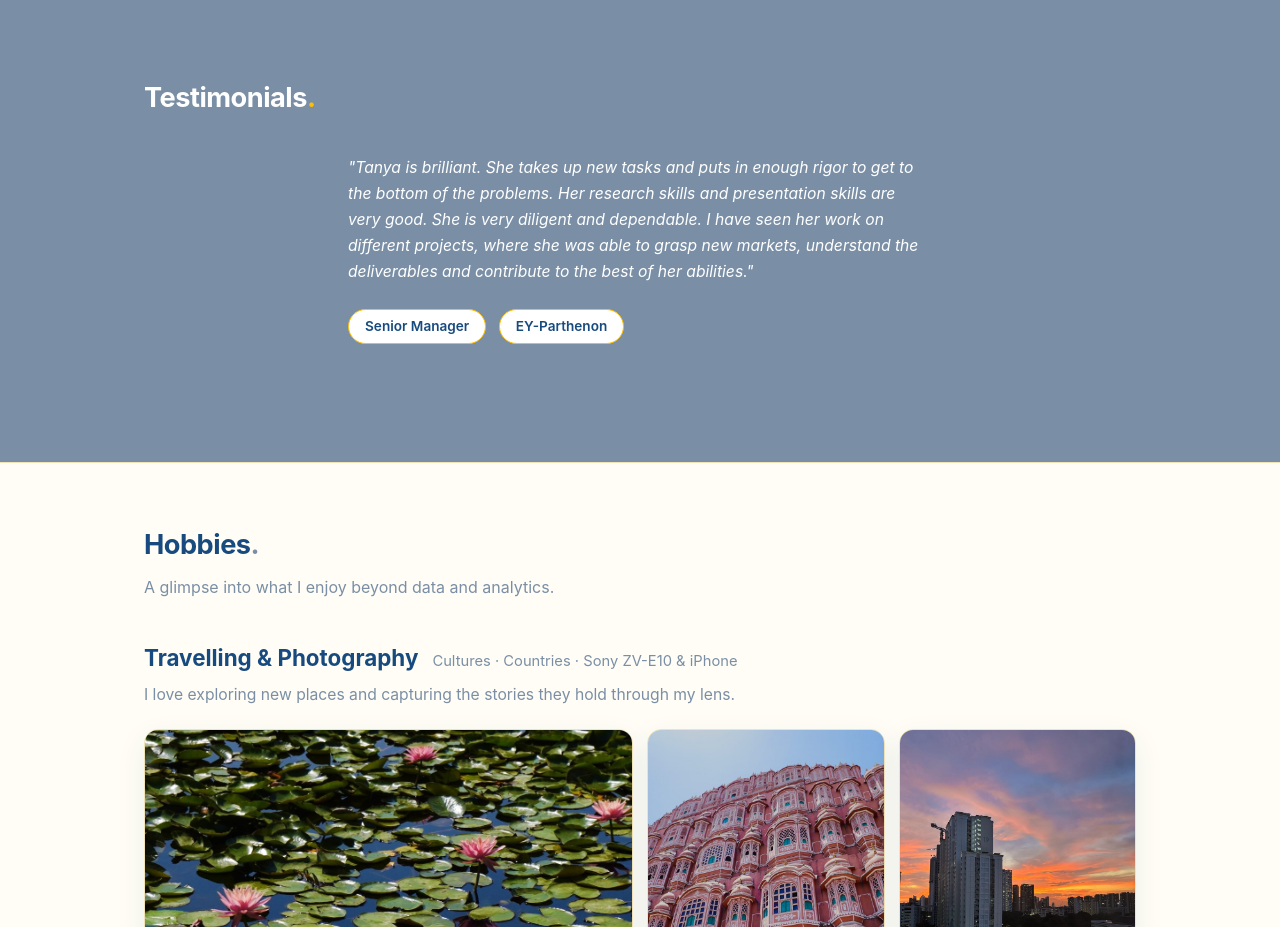
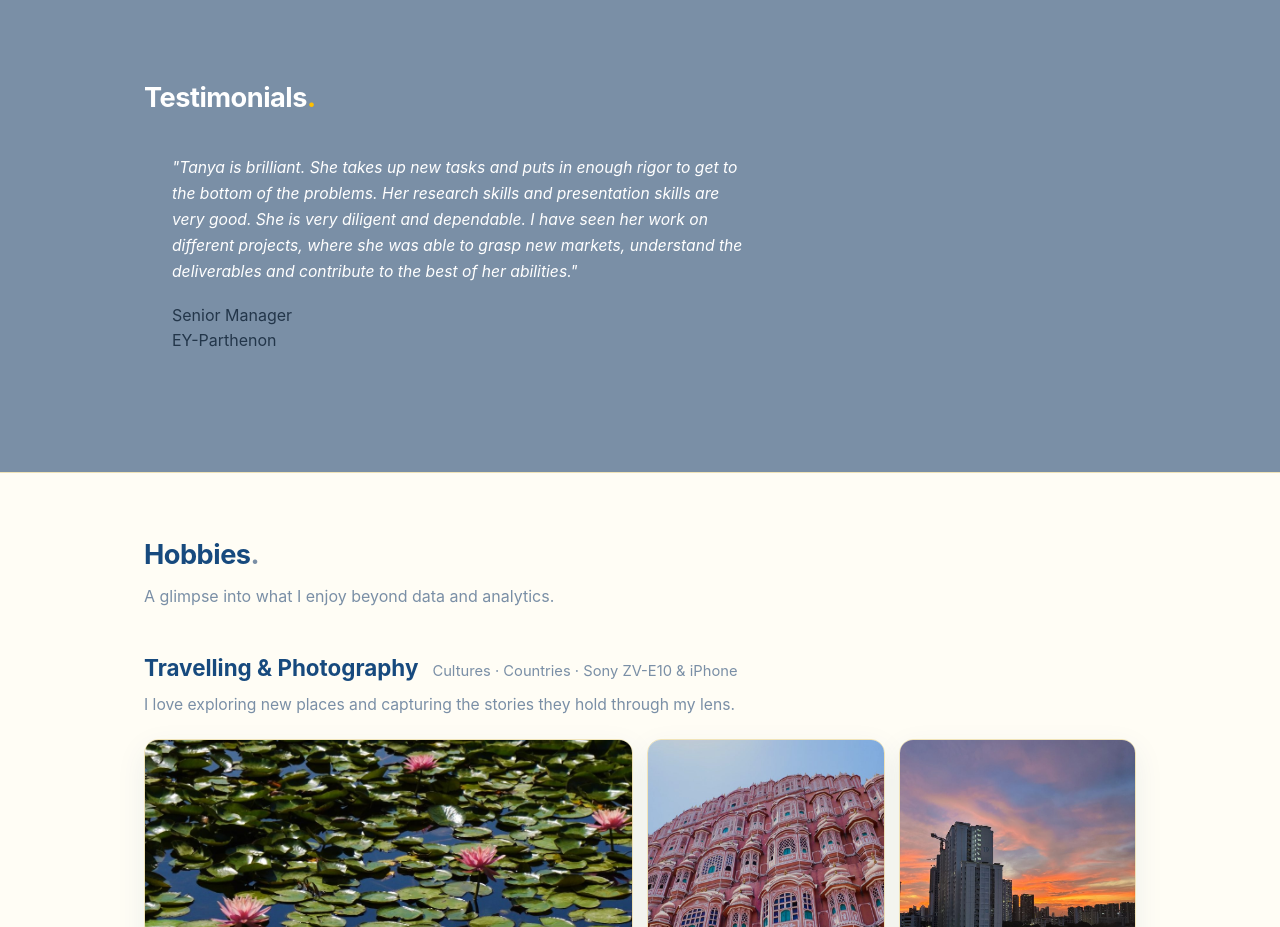
Before and after one commit to tanyaarora29/portfolio, a plain HTML site: page index.html in a window 1280 px wide. Shown: the part 2740-3667 px from the top of the page. Drawn offline with Linux system fonts and the light colour scheme.

Commit message:
Refactor testimonial grid and card styles
Updated testimonial grid styling and modified testimonial card metadata layout.

```diff
--- a/index.html
+++ b/index.html
@@ -137,11 +137,10 @@
   .alt-bg .contact .links a { background: #ffffff; }
 
 /* TESTIMONIALS */
-.testimonial-grid { display: grid; grid-template-columns: 1fr; max-width: 640px; margin: 0 auto; gap: 22px; }
+.testimonial-grid { display: grid; grid-template-columns: 1fr; max-width: 640px; margin: 0; gap: 22px; }
 .testimonial-card { background: transparent; border-radius: 16px; padding: 28px; box-shadow: none; text-align: left; }
 .testimonial-card .t-quote { font-style: italic; color: #ffffff; font-size: 0.98rem; line-height: 1.65; margin-bottom: 18px; }
-.testimonial-card .t-author,
-.testimonial-card .t-role {
+.testimonial-card .t-meta {
   display: inline-block;
   background: #ffffff;
   color: var(--midnight);
@@ -150,10 +149,8 @@
   padding: 6px 16px;
   font-size: 0.85rem;
   font-weight: 600;
-  margin-right: 8px;
   margin-top: 6px;
 }
-
 /* BANNER — full width */
 .hero-banner { width: 100%; max-width: 100%; overflow: hidden; display: flex; align-items: center; justify-content: center; background: #FFFDF5; }
 .hero-banner img { width: 100%; max-width: 100%; height: auto; display: block; }
```
